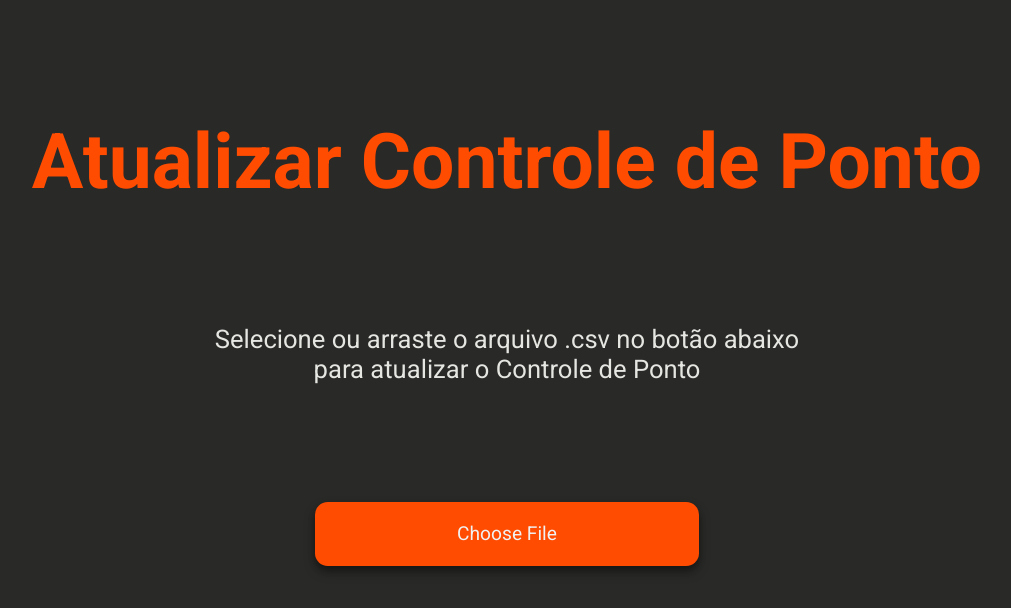
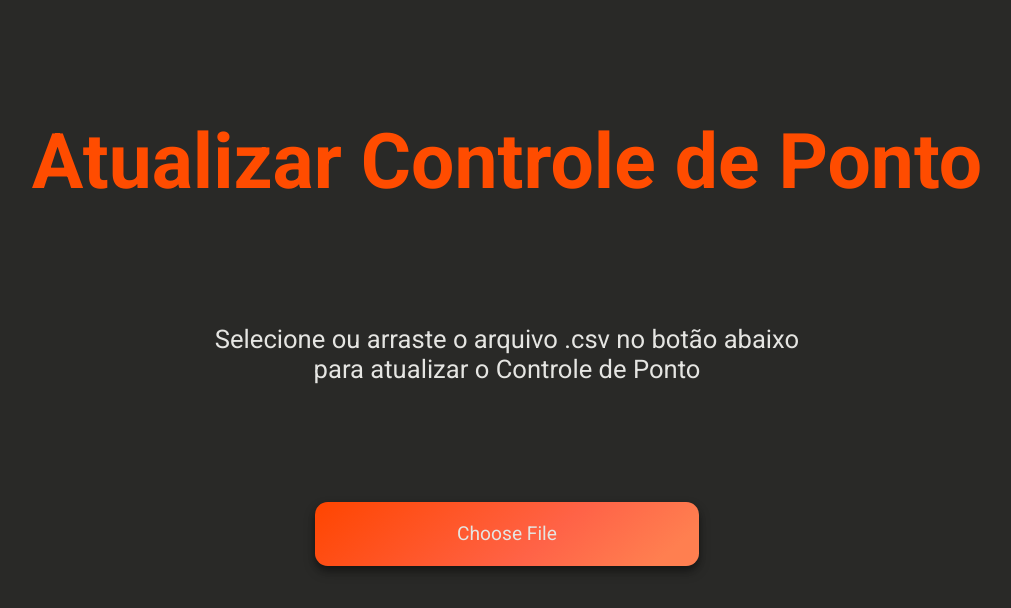
Before and after one commit to LucasB0mfim/CONTROLE_DE_PONTO_SAME-FRONTEND, an Angular app: page / in a window 1280 px wide. Shown: the top 608 px of the page, without its empty margins (133-1144 px from the left). Built offline with nearby package versions, Linux system fonts and the light colour scheme.

Commit message:
style: Alterar background do botão.

```diff
--- a/src/app/components/home/home.component.scss
+++ b/src/app/components/home/home.component.scss
@@ -46,18 +46,20 @@
   cursor: pointer;
   border: none;
   border-radius: 1vw;
-  background-color: #FF4C00;
+  background-image: linear-gradient(140deg, #FF4500 0%, #FF6347 30%, #FF7F50 45%);
+  background-size: 200% 200%;
   transition: all 0.2s ease-in;
   box-shadow: 0 6px 12px rgba(0, 0, 0, 0.3), 0 4px 6px rgba(0, 0, 0, 0.25);
 
   &:active {
-    transition: all 0.2s ease-in;
+    transition: all 1s ease;
     top: 0.3vw;
   }
 
   &:hover {
-    transition: all 0.2s ease-in;
-    background-color: #FF7518;
+    transition: all 1s ease;
+    background-image: linear-gradient(140deg, #FF4500 0%, #FF6347 30%, #FF7F50 45%, #FF6347 70%, #FF4500 100%);
+    background-position: 100% 100%;
   }
 }
 
@@ -70,7 +72,7 @@
   height: 100%;
   cursor: pointer;
   border: none;
-  color: #f1f1f1;
+  color: #e5e5e2;
   font-weight: 400;
   font-style: normal;
   font-family: "Roboto", sans-serif;
@@ -95,7 +97,7 @@
   left: 0;
   position: absolute;
   text-align: center;
-  color: rgb(145, 1, 1);
+  color: #e5e5e2;
   font-size: 1.6vw;
 }
 
--- a/src/app/components/home/home.component.ts
+++ b/src/app/components/home/home.component.ts
@@ -42,17 +42,15 @@ export class HomeComponent {
     const formData = new FormData();
     formData.append('file', this.selectedFile, this.selectedFile.name);
 
-    // Debug para verificar o formData
-    console.log('Arquivo sendo enviado:', this.selectedFile);
     formData.forEach((value, key) => {
       console.log('FormData:', key, value);
     });
 
     this._homeService.home(formData).subscribe({
-      next: (response) => {
+      next: () => {
         this.isLoading = false;
-        console.log('Arquivo enviado com sucesso!', response);
         this.selectedFile = null;
+        console.log('Arquivo enviado com sucesso.');
       },
       error: (error) => {
         this.isLoading = false;
```
